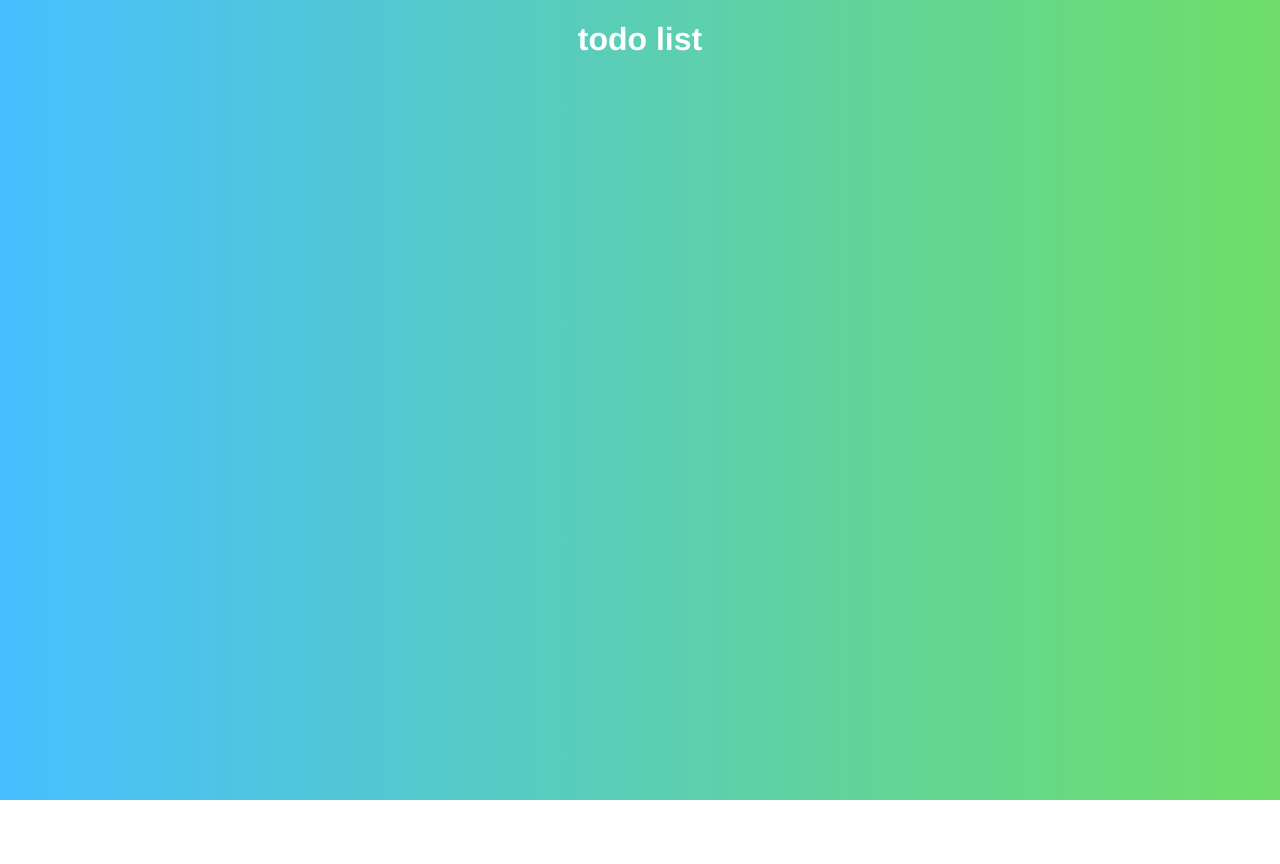
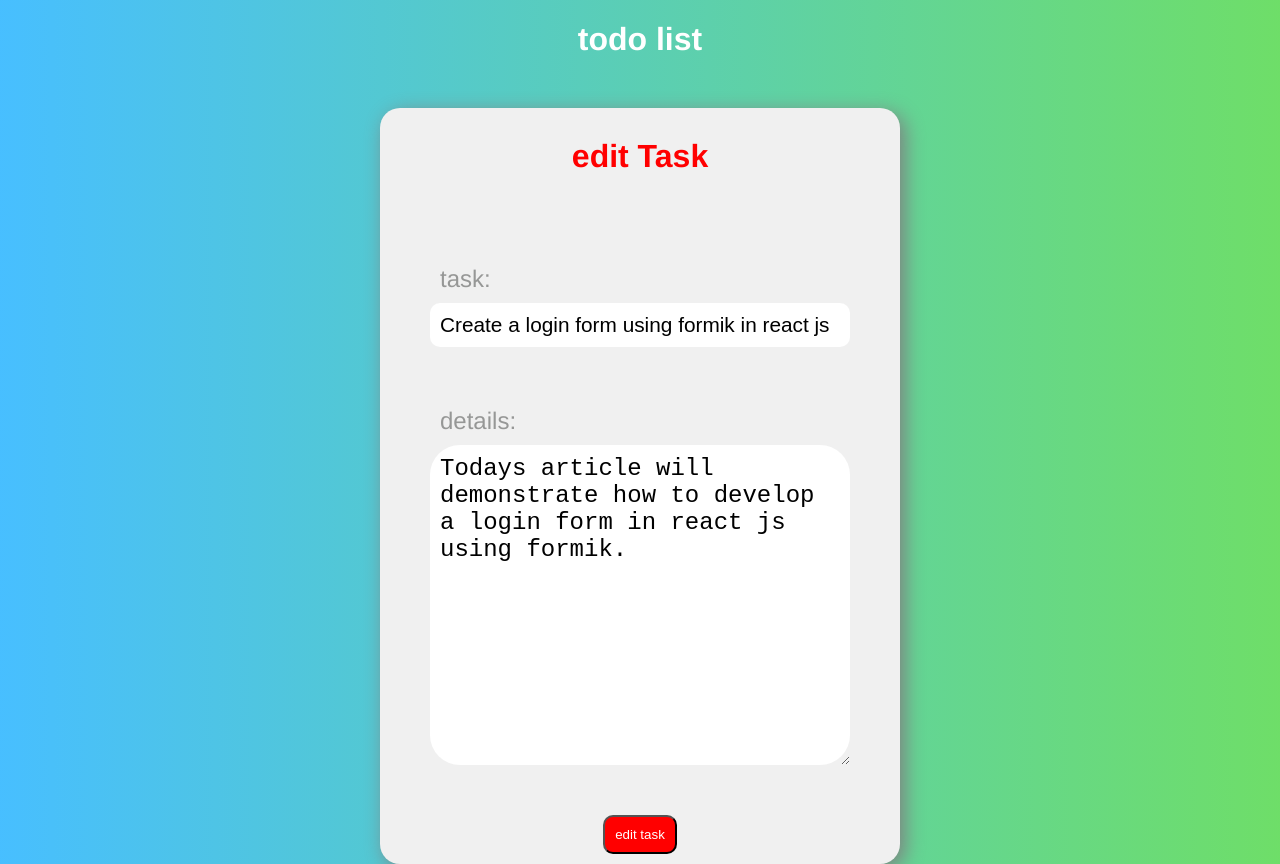
Before and after one commit to amiof/todo-list-vuejs, a Vue app: page /editTask/1 in a window 1280 px wide. Before the commit this address had no page. Before the commit the page ends 800 px from the top, so only its background shows below. Built offline with nearby package versions, Linux system fonts and the light colour scheme; data requests are answered from the project's data file.

Commit message:
ad logic for edit page

```diff
--- a/data/db.json
+++ b/data/db.json
@@ -13,10 +13,10 @@
       "complated": false
     },
     {
-      "title": "test new project",
-      "body": "testing a new proje c fordsfasdlfk",
+      "title": "tret",
+      "body": "update test1",
       "complated": false,
-      "id": 5
+      "id": 3
     }
   ]
 }
--- a/src/components/EditTask.vue
+++ b/src/components/EditTask.vue
@@ -3,20 +3,50 @@
     <h1>edit Task</h1>
     <div class="inputData">
       <label name="input">task: </label>
-      <input type="text" />
+      <input type="text" v-model="taskTitle" />
       <div class="textArea">
         <label name="details">details:</label>
-        <textarea></textarea>
+        <textarea v-model="taskDetails"></textarea>
       </div>
     </div>
-    <button>edit task</button>
+    <button @click="submitHandler">edit task</button>
   </div>
 </template>
 
 <script>
 export default {
-  name: "AddTask"
-
+  name: "EditTask",
+  props: ["id"],
+  data() {
+    return {
+      taskTitle: "",
+      taskDetails: "",
+      url: "http://localhost:3000/posts/" + this.id,
+    }
+  },
+  methods: {
+    submitHandler(){
+      const editedData={
+        title:this.taskTitle,
+        body:this.taskDetails
+      }
+      fetch(this.url,{
+        method:"PATCH",
+        headers:{"content-type":"application/json"},
+        body:JSON.stringify(editedData)
+      }).then(()=>this.$router.push("/"))
+      .catch(error=>console.log(error.message))
+    }
+  },
+  mounted() {
+    fetch(this.url).then(res => res.json())
+    // .then(data=>console.log(data))
+      .then(data => {
+        this.taskTitle = data.title,
+        this.taskDetails = data.body
+      })
+    .catch(error=>console.log(error))
+  },
 }
 </script>
 
--- a/src/components/TaskCards.vue
+++ b/src/components/TaskCards.vue
@@ -11,12 +11,12 @@
       <span class="material-symbols-outlined done" @click="changeComplate">
         done
       </span>
-      <RouterLink to="./EditTask">
+      <RouterLink :to="{ name:'editTask', params: { id: task.id } }">
         <span class="material-symbols-outlined edit">
           edit
         </span>
       </RouterLink>
-      <span class="material-symbols-outlined delete" @click="removeHandler">
+      <span class="material-symbols-outlined delete" @click=" removeHandler ">
         delete
       </span>
     </div>
--- a/src/router/index.js
+++ b/src/router/index.js
@@ -22,9 +22,10 @@ const routes = [
 
   },
   {
-    path: "/editTask",
+    path: "/editTask/:id",
     name: "editTask",
-    component :()=>import("../components/EditTask.vue")
+    component :()=>import("../components/EditTask.vue"),
+    props:true
 
   },
 ]
--- a/src/views/HomeView.vue
+++ b/src/views/HomeView.vue
@@ -13,7 +13,6 @@
 import TaskCards from "../components/TaskCards.vue"
 import FilterTask from "../components/FilterTaks.vue"
 // import addTask from "../components/AddTask.vue"
-import addTask from "../components/AddTask.vue"
 export default {
   name: 'HomeView',
   components: { TaskCards, FilterTask },
```
